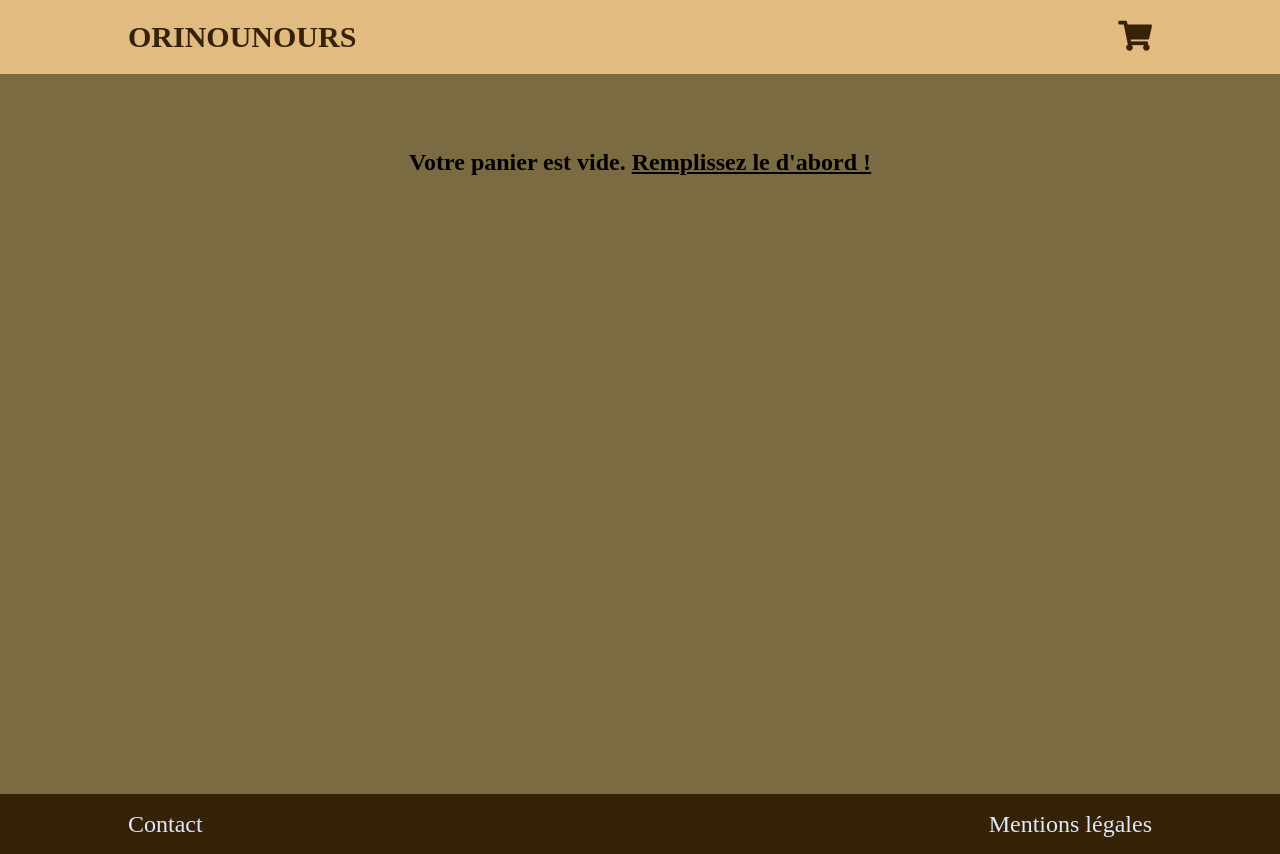
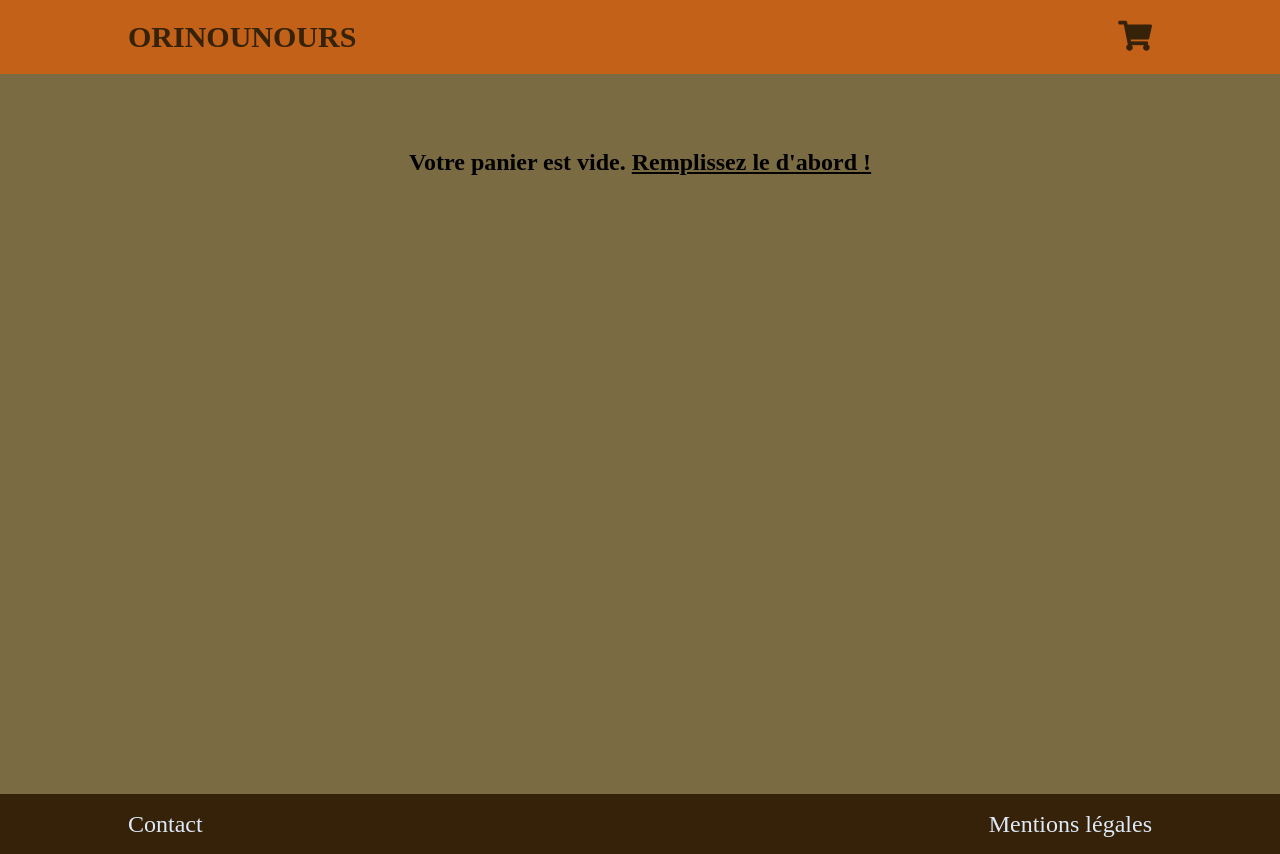
Before and after one commit to Thomas083/OpenClassRoom_p5_orinoco, a plain HTML site: page front-end/page/cart.html in a window 1280 px wide. Drawn offline with Linux system fonts and the light colour scheme; files whose address does not match are found by name.

Commit message:
modification de la couleur de la bar de menue cat.html

```diff
--- a/front-end/assets/css/cart.css
+++ b/front-end/assets/css/cart.css
@@ -29,7 +29,7 @@ h1 {
       -ms-flex-align: center;
           align-items: center;
   width: 100%;
-  background: #e1bb80;
+  background: #C26117;
 }
 
 .header-container {
```
